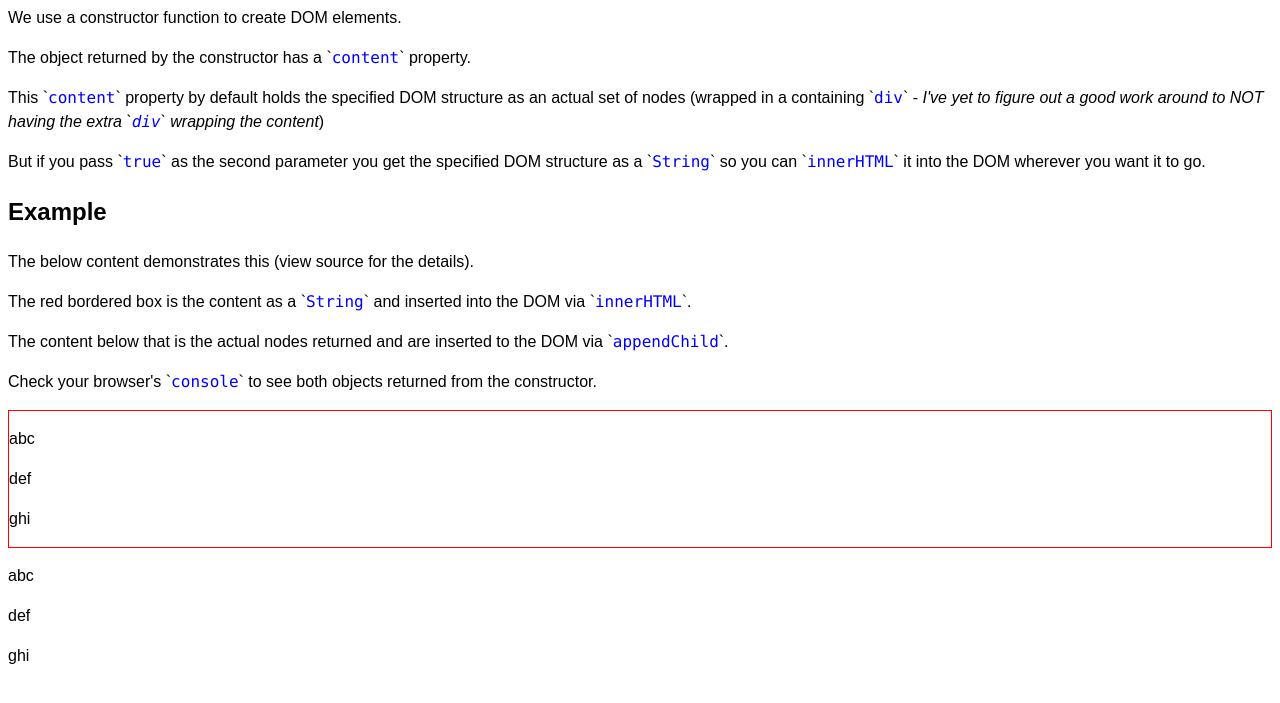
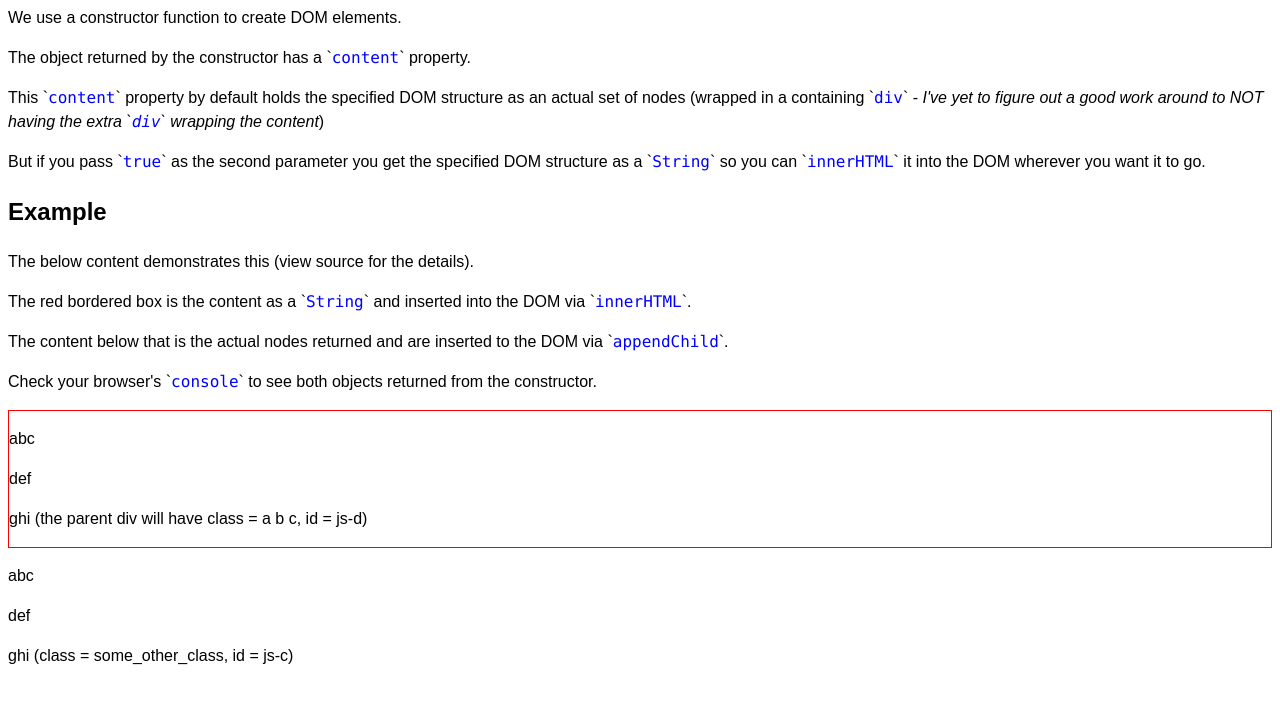
Before and after one commit to Integralist/DOM-Builder, a plain HTML site: page index.html in a window 1280 px wide. Shown: the part 85-788 px from the top of the page. Drawn offline with Linux system fonts and the light colour scheme.

Commit message:
Few tweaks

```diff
--- a/dombuilder.js
+++ b/dombuilder.js
@@ -2,14 +2,10 @@
  * Construct a DOM representation from
  * the passed through data.
  *
- * @param   Arrays   options   a complex data structure made up of sub Objects/Arrays
+ * @param   Array   options   a complex data structure made up of sub Objects/Arrays
  * @param   Boolean   return_string    if true then return a string of the generated HTML struture
 */
 function DOM(options, return_string) {
-    if (!this.is_array(options)) {
-        throw new Error('Please check the documentation before using this library');
-    }
-
     this.content = '';
     this.options = options;
     this.return_string = return_string || false;
--- a/index.html
+++ b/index.html
@@ -59,8 +59,9 @@
                         content: [
                             {
                                 tag: 'p',
+                                classes: ['some_other_class'],
                                 id: 'js-c',
-                                content: 'ghi'
+                                content: 'ghi (class = some_other_class, id = js-c)'
                             }
                         ]
                     }
@@ -86,8 +87,8 @@
                         content: [
                             {
                                 tag: 'p',
-                                id: 'js-c',
-                                content: 'ghi'
+                                id: 'js-d',
+                                content: 'ghi (the parent div will have class = a b c, id = js-d)'
                             }
                         ]
                     }
@@ -98,24 +99,6 @@
 
             document.body.appendChild(structure_a.content);
             document.getElementById('js-structure_b').innerHTML = structure_b.content;
-
-            /*
-                Currently an error will be thrown when incorrect data is provided.
-
-                Some examples:
-
-                new DOM()
-                new DOM(new Array())
-                new DOM({})
-
-                ...we require an Array which has content!
-
-                We could either remove this basic check and expect the user to read the documentation,
-                or we could go the other way and really go hog wild with validation checks?
-
-                I think I'll keep with the basic check we have right now, but if push comes to shove
-                I'd remove the check and just expect the user to understand the API.
-             */
         </script>
     </body>
 </html>
```
